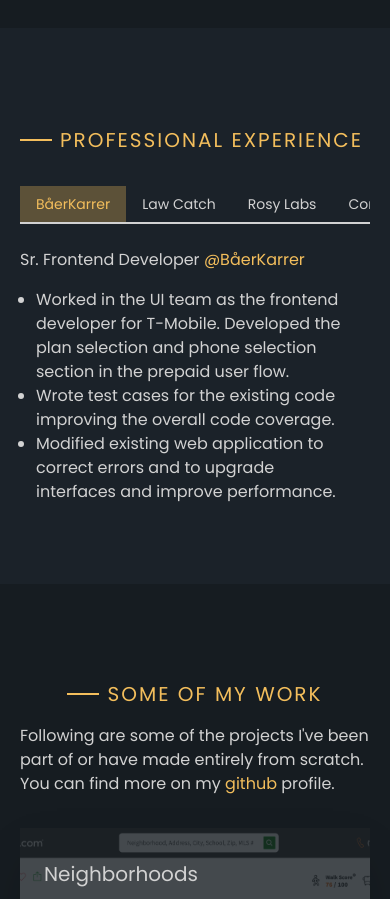
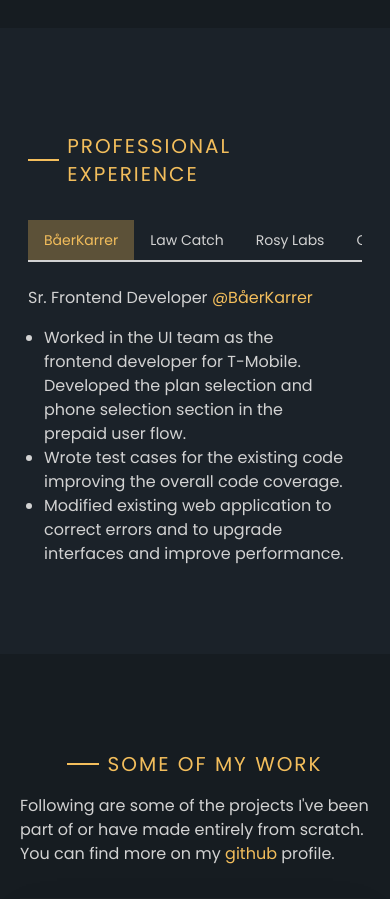
Before and after one commit to rishabh0211/portfolio-next, a Next.js app: page / in a window 390 px wide. Shown: the part 2200-3099 px from the top of the page. Built offline with nearby package versions, Linux system fonts and the light colour scheme.

Commit message:
experience responsive

```diff
--- a/src/components/Section.tsx
+++ b/src/components/Section.tsx
@@ -4,6 +4,7 @@
 	id: string;
 	children: React.ReactNode;
 	dark: boolean;
+	innerClass?: string;
 };
 
 const Section: React.FC<SectionProps> = ({
@@ -11,6 +12,7 @@
 	dark,
 	children,
 	className,
+	innerClass,
 	...sectionProps
 }) => {
 	return (
@@ -22,7 +24,7 @@
 			})}
 			{...sectionProps}
 		>
-			<div className='md:max-w-5xl md:mx-auto'>{children}</div>
+			<div className={cn('md:max-w-5xl md:mx-auto', innerClass)}>{children}</div>
 		</section>
 	);
 };
--- a/src/components/sections/Experience.tsx
+++ b/src/components/sections/Experience.tsx
@@ -93,22 +93,29 @@
 const Experience = () => {
 	const [activeJob, setActiveJob] = useState(JOBS[0]);
 	return (
-		<Section id='jobs' dark={false}>
-			<Heading heading='Professional Experience' className='text-xl' />
-			<div className='mt-8'>
-				<ul className='w-full flex overflow-x-auto border-b-2 border-foreground'>
+		<Section id='jobs' innerClass='md:max-w-2xl p-2' dark={false}>
+			<Heading
+				heading='Professional Experience'
+				className='text-xl md:flex md:justify-center'
+			/>
+			<div className='mt-8 md:flex md:gap-12 md:mt-16 md:overflow-x-visible'>
+				<ul className='w-full flex overflow-x-auto border-b-2 border-foreground md:block md:border-b-0 md:border-l-2  md:w-max md:flex-shrink-0 md:relative'>
 					{JOBS.map((job) => job.company).map((company) => (
 						<li
 							key={company}
-							className={cn('text-nowrap py-2 px-4 text-sm cursor-pointer', {
-								'bg-accent-foreground text-accent': activeJob.company === company,
-							})}
+							className={cn(
+								'text-nowrap h-10 px-4 flex items-center text-sm cursor-pointer',
+								{
+									'bg-accent-foreground text-accent': activeJob.company === company,
+								}
+							)}
 						>
 							{company}
 						</li>
 					))}
+					<div className='block rounded-md h-10 absolute top-10 w-1 -left-[3px] bg-accent z-20 transition-all duration-300'></div>
 				</ul>
-				<div className='mt-6'>
+				<div className='mt-6 md:mt-0'>
 					{activeJob.role} <span className='text-accent'>@{activeJob.company}</span>
 					<ul className='list-disc mt-4 px-4'>
 						{activeJob.description.map((desc) => (
```
